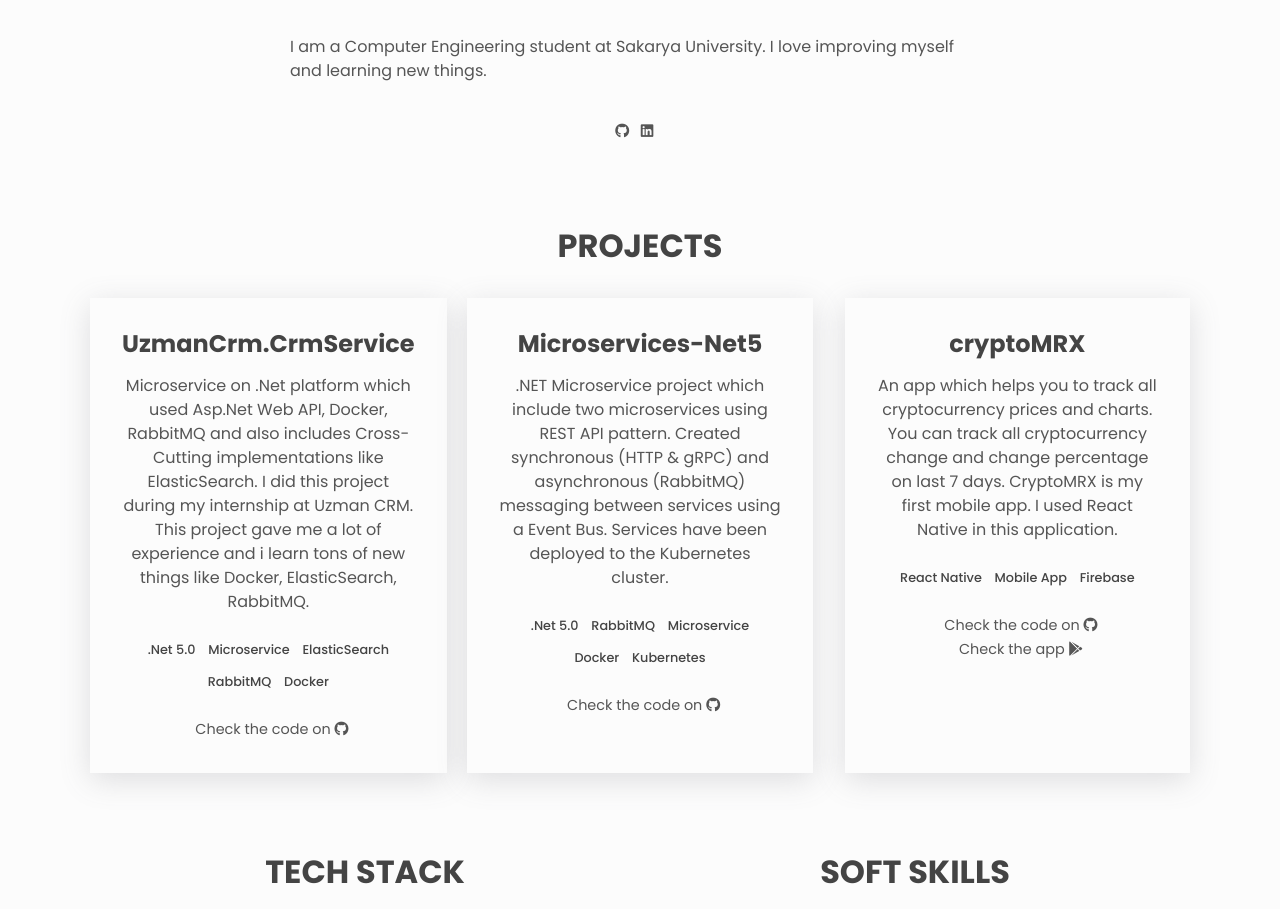
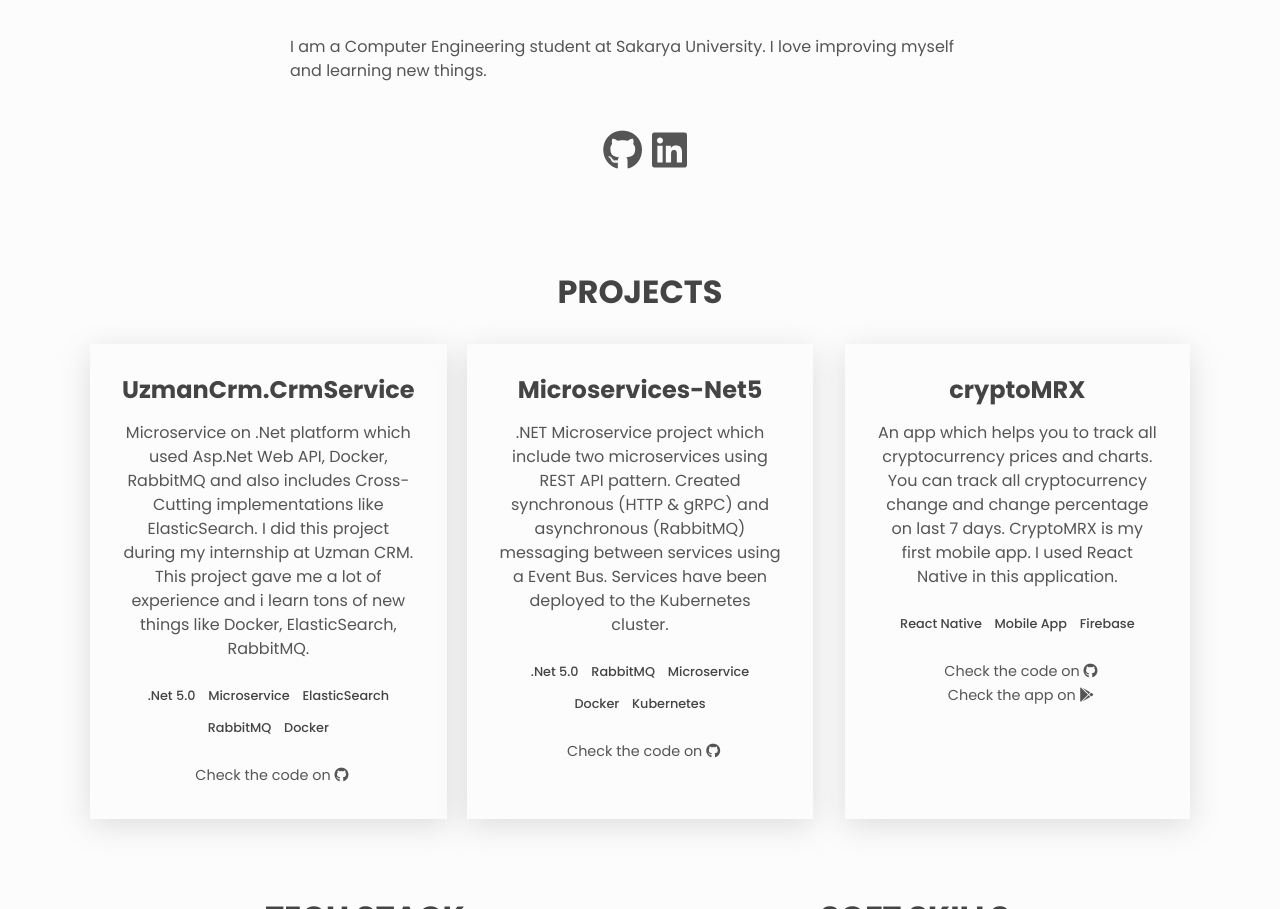
Before and after one commit to korayaks/korayaks.github.io, a plain HTML site: page index.html in a window 1280 px wide. Shown: the part 333-1242 px from the top of the page. Drawn offline with Linux system fonts and the light colour scheme.

Commit message:
buttons edited

```diff
--- a/index.html
+++ b/index.html
@@ -56,12 +56,12 @@
 
 
         <a href="https://github.com/korayaks" target="_blank" rel="noopener noreferrer" aria-label="github"
-          class="link link--icon">
+          class="link link--icon-first">
           <i aria-hidden="true" class="fab fa-github"></i>
         </a>
 
         <a href="https://linkedin.com/in/burakkorayaksoy" target="_blank" rel="noopener noreferrer"
-          aria-label="linkedin" class="link link--icon">
+          aria-label="linkedin" class="link link--icon-first">
           <i aria-hidden="true" class="fab fa-linkedin"></i>
         </a>
       </div>
@@ -134,7 +134,7 @@
           <br>
           <a href="https://play.google.com/store/apps/details?id=com.korayaks.cryptomrx" target="_blank" rel="noopener noreferrer"
             aria-label="source code" class="link link--icon">
-            Check the app <i aria-hidden="true" class="fab fa-google-play"></i>
+            Check the app on <i aria-hidden="true" class="fab fa-google-play"></i>
           </a>
         </div>
 
--- a/styles.css
+++ b/styles.css
@@ -137,6 +137,12 @@
 .link--icon {
   color: var(--clr-fg);
   font-size: 0.9rem;
+}
+
+.link--icon-first {
+  color: var(--clr-fg);
+  font-size: 2.5rem;
+  margin-left: 10px;
 }
 
 .btn {
```
